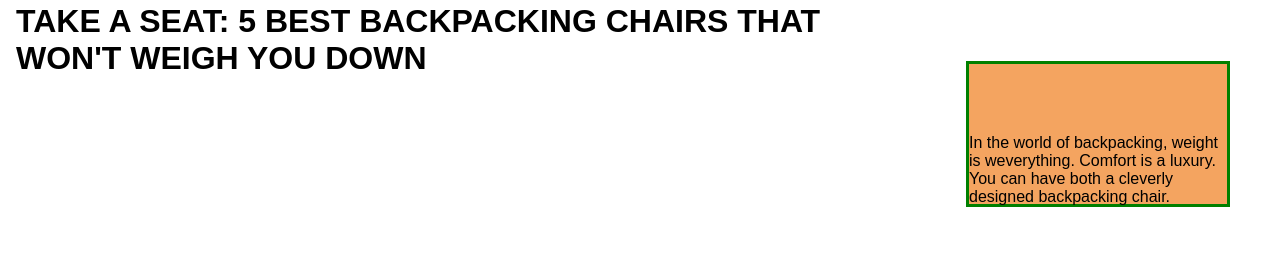
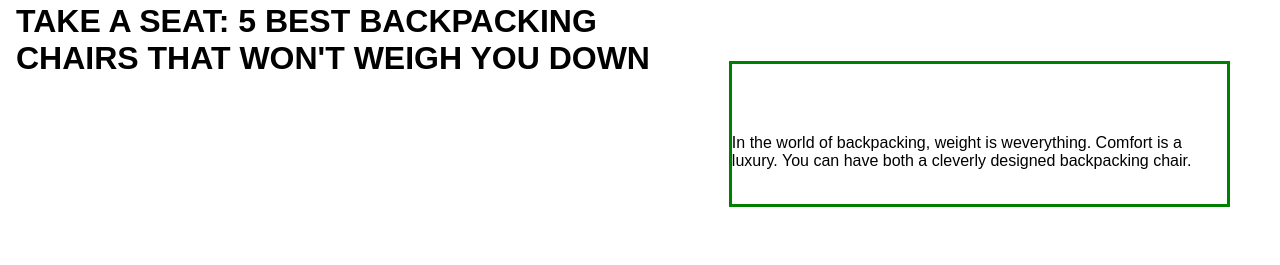
Before and after one commit to ALJUnion/hike-pre-master, a plain HTML site: page hike-project-master/index.html in a window 1280 px wide. Shown: the part 728-993 px from the top of the page. Drawn offline with Linux system fonts and the light colour scheme; a web font is replaced by a local one.

Commit message:
Update styles.css

```diff
--- a/hike-project-master/css/styles.css
+++ b/hike-project-master/css/styles.css
@@ -155,13 +155,6 @@ body {
     flex-direction: column;
     justify-content: center;
     align-items: center;
-    width: 900px;
-}
-.para {
-    display: flex;
-    background-color: sandybrown;
-    flex-direction: column;
-    justify-content: flex-start;
 }
 
 /* HEX COLORS
```
